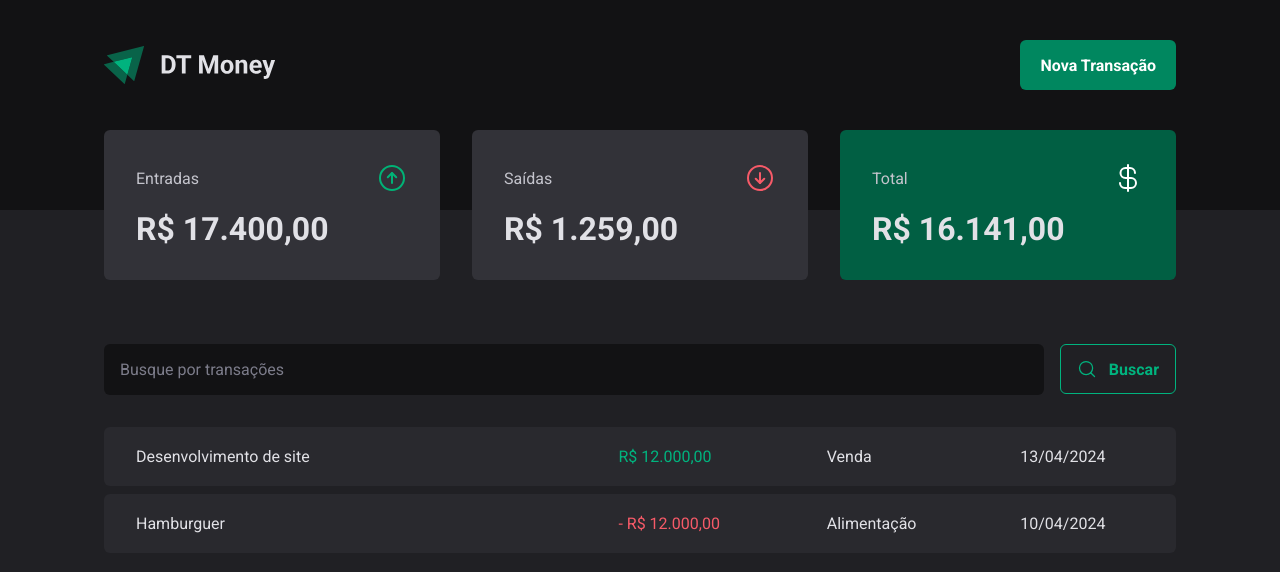
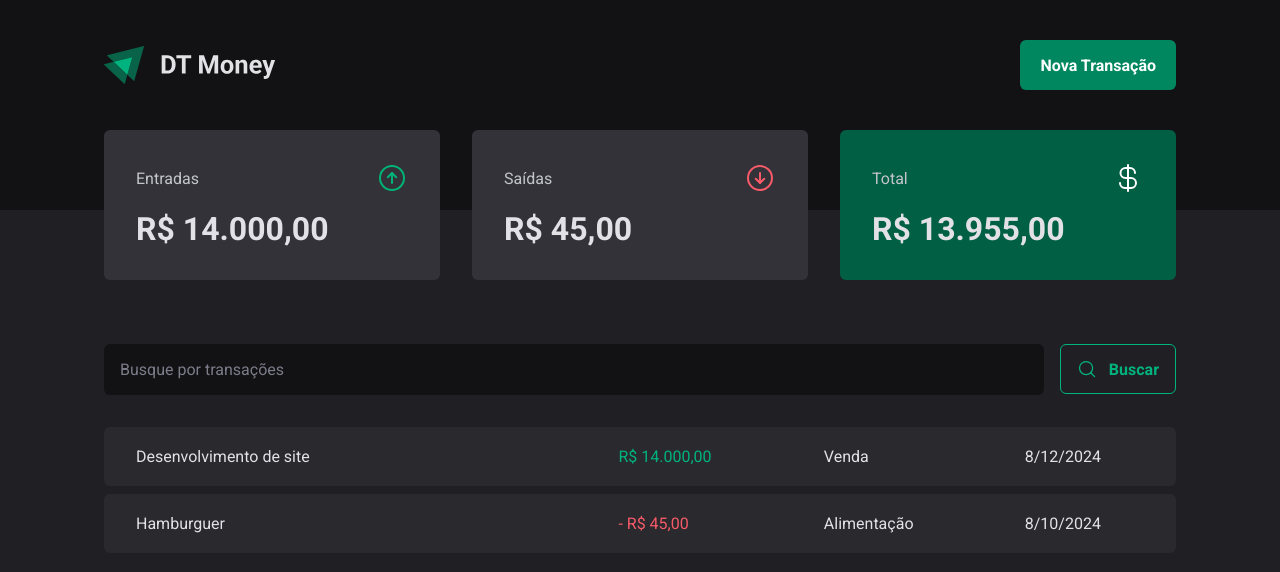
Before and after one commit to taylosstls/mba-rocket, a React (Vite) app in the folder mod-2/02-dt-money/: page / in a window 1280 px wide. Shown: the top 572 px of the page. Built offline with nearby package versions, Linux system fonts and the light colour scheme; data requests are answered from the project's data file.

Commit message:
Create Utils to calculate Summary

```diff
--- a/mod-2/02-dt-money/package.json
+++ b/mod-2/02-dt-money/package.json
@@ -5,6 +5,7 @@
   "type": "module",
   "scripts": {
     "dev": "vite",
+    "dev:json-server": "json-server server.json -p 3333 -w",
     "build": "tsc -b && vite build",
     "lint": "eslint . --ext ts,tsx --report-unused-disable-directives --max-warnings 0",
     "preview": "vite preview"
@@ -25,6 +26,7 @@
     "eslint": "^8.57.0",
     "eslint-plugin-react-hooks": "^4.6.2",
     "eslint-plugin-react-refresh": "^0.4.7",
+    "json-server": "^1.0.0-beta.1",
     "styled-components": "^6.1.12",
     "typescript": "^5.2.2",
     "vite": "^5.3.4"
--- /dev/null
+++ b/mod-2/02-dt-money/server.json
@@ -0,0 +1,20 @@
+{
+  "transactions": [
+    {
+      "id": 1,
+      "description": "Desenvolvimento de site",
+      "type": "income",
+      "category": "Venda",
+      "price": 14000,
+      "createdAt": "2024-08-12T22:04:25.311Z"
+    },
+    {
+      "id": 2,
+      "description": "Hamburguer",
+      "type": "outcome",
+      "category": "Alimentação",
+      "price": 45,
+      "createdAt": "2024-08-10T20:08:14.054Z"
+    }
+  ]
+}
--- a/mod-2/02-dt-money/src/App.tsx
+++ b/mod-2/02-dt-money/src/App.tsx
@@ -1,16 +1,19 @@
-import { ThemeProvider } from 'styled-components'
+import { ThemeProvider } from "styled-components";
 
-import { defaultTheme } from './styles/themes/default'
-import { GlobalStyle } from './styles/global'
-import { Transactions } from './pages/Transactions'
+import { defaultTheme } from "./styles/themes/default";
+import { GlobalStyle } from "./styles/global";
+import { Transactions } from "./pages/Transactions";
+
+import { TransactionsProvider } from "./contexts/TransactionsContext";
 
 export function App() {
-
   return (
     <ThemeProvider theme={defaultTheme}>
       <GlobalStyle />
 
-      <Transactions />
+      <TransactionsProvider>
+        <Transactions />
+      </TransactionsProvider>
     </ThemeProvider>
-  )
+  );
 }
--- a/mod-2/02-dt-money/src/components/organisms/Summary/index.tsx
+++ b/mod-2/02-dt-money/src/components/organisms/Summary/index.tsx
@@ -1,32 +1,37 @@
-import { ArrowCircleUp, ArrowCircleDown, CurrencyDollar } from 'phosphor-react';
+import { useContext } from "react";
+import { ArrowCircleUp, ArrowCircleDown, CurrencyDollar } from "phosphor-react";
 
 import { SummaryContainer } from "./styles";
-import { SummaryCard } from '../../molecules/SummaryCard';
+
+import { SummaryCard } from "../../molecules/SummaryCard";
+
+import { TransactionContext } from "../../../contexts/TransactionsContext";
+
+import { calculateSummary } from "../../../utils/calculateSummary";
 
 export function Summary() {
-  // Valores dinâmicos para os exemplos
-  const entradas = "R$ 17.400,00";
-  const saidas = "R$ 1.259,00";
-  const total = "R$ 16.141,00";
+  const { transactions } = useContext(TransactionContext);
+
+  const summary = calculateSummary(transactions);
 
   return (
     <SummaryContainer>
       <SummaryCard
         title="Entradas"
         icon={<ArrowCircleUp size={32} color="#00b376" />}
-        amount={entradas}
+        amount={summary.entradas}
       />
       <SummaryCard
         title="Saídas"
         icon={<ArrowCircleDown size={32} color="#f75a68" />}
-        amount={saidas}
+        amount={summary.saidas}
       />
       <SummaryCard
         title="Total"
         icon={<CurrencyDollar size={32} color="#fff" />}
-        amount={total}
+        amount={summary.total}
         variant="green"
       />
     </SummaryContainer>
-  )
+  );
 }
--- /dev/null
+++ b/mod-2/02-dt-money/src/contexts/TransactionsContext/index.tsx
@@ -0,0 +1,41 @@
+import { createContext, ReactNode, useEffect, useState } from "react";
+
+export interface Transaction {
+  id: number;
+  description: string;
+  type: "income" | "outcome";
+  category: string;
+  price: number;
+  createdAt: string;
+}
+
+interface TransactionsContextType {
+  transactions: Transaction[];
+}
+
+export const TransactionContext = createContext({} as TransactionsContextType);
+
+interface TransactionsProviderProps {
+  children: ReactNode;
+}
+
+export function TransactionsProvider({ children }: TransactionsProviderProps) {
+  const [transactions, setTransactions] = useState<Transaction[]>([]);
+
+  async function loadTransactions() {
+    const response = await fetch("http://localhost:3333/transactions");
+    const data: Transaction[] = await response.json();
+
+    setTransactions(data);
+  }
+
+  useEffect(() => {
+    loadTransactions();
+  }, []);
+
+  return (
+    <TransactionContext.Provider value={{ transactions }}>
+      {children}
+    </TransactionContext.Provider>
+  );
+}
--- a/mod-2/02-dt-money/src/pages/Transactions/index.tsx
+++ b/mod-2/02-dt-money/src/pages/Transactions/index.tsx
@@ -1,10 +1,21 @@
-import { PriceHighlight, TransactionsContainer, TransactionsTable } from "./styles";
+import { useContext } from "react";
+
+import {
+  PriceHighlight,
+  TransactionsContainer,
+  TransactionsTable,
+} from "./styles";
+
+import { SearchForm } from "../../components/molecules/SearchForm";
 
 import { Header } from "../../components/organisms/Header";
 import { Summary } from "../../components/organisms/Summary";
-import { SearchForm } from "../../components/molecules/SearchForm";
+
+import { TransactionContext } from "../../contexts/TransactionsContext";
 
 export function Transactions() {
+  const { transactions } = useContext(TransactionContext);
+
   return (
     <div>
       <Header />
@@ -14,22 +25,29 @@ export function Transactions() {
         <SearchForm />
         <TransactionsTable>
           <tbody>
-            <tr>
-              <td>Desenvolvimento de site</td>
-              <td><PriceHighlight variant="income">R$ 12.000,00</PriceHighlight></td>
-              <td>Venda</td>
-              <td>13/04/2024</td>
-            </tr>
+            {transactions.map((transaction) => {
+              const formattedPrice = transaction.price.toLocaleString("pt-BR", {
+                style: "currency",
+                currency: "BRL",
+              });
 
-            <tr>
-              <td>Hamburguer</td>
-              <td><PriceHighlight variant="outcome">- R$ 12.000,00</PriceHighlight></td>
-              <td>Alimentação</td>
-              <td>10/04/2024</td>
-            </tr>
+              const createdAtDate = new Date(transaction.createdAt);
+              return (
+                <tr key={transaction.id}>
+                  <td>{transaction.description}</td>
+                  <td>
+                    <PriceHighlight variant={transaction.type}>
+                      {transaction.type === "outcome" && "-"} {formattedPrice}
+                    </PriceHighlight>
+                  </td>
+                  <td>{transaction.category}</td>
+                  <td>{createdAtDate.toLocaleDateString()}</td>
+                </tr>
+              );
+            })}
           </tbody>
         </TransactionsTable>
       </TransactionsContainer>
     </div>
-  )
+  );
 }
--- /dev/null
+++ b/mod-2/02-dt-money/src/utils/calculateSummary.ts
@@ -0,0 +1,30 @@
+import { Transaction } from "../contexts/TransactionsContext";
+
+export const calculateSummary = (transactions: Transaction[]) => {
+  const { entradas, saidas, total } = transactions.reduce(
+    (acc, transaction) => {
+      if (transaction.type === "income") {
+        acc.entradas += transaction.price;
+      } else if (transaction.type === "outcome") {
+        acc.saidas += transaction.price;
+      }
+      acc.total = acc.entradas - acc.saidas;
+      return acc;
+    },
+    {
+      entradas: 0,
+      saidas: 0,
+      total: 0,
+    }
+  );
+
+  // Formatar valores em Real (BRL)
+  const formatCurrency = (value: number) =>
+    value.toLocaleString("pt-BR", { style: "currency", currency: "BRL" });
+
+  return {
+    entradas: formatCurrency(entradas),
+    saidas: formatCurrency(saidas),
+    total: formatCurrency(total),
+  };
+};
```
Also changed, not shown: mod-2/02-dt-money/src/components/atoms/Button/index.tsx (+7 -3 lines), 1 other file (tests, documents, lock files or other folders).
